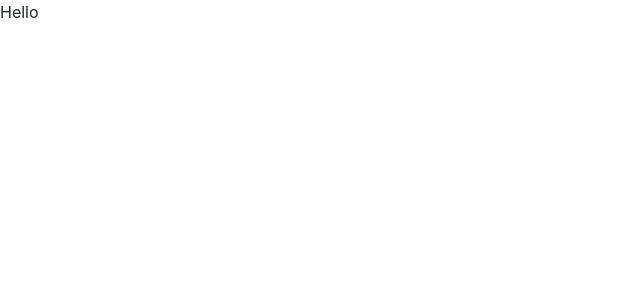
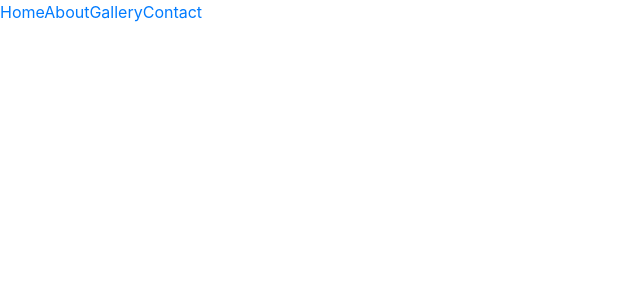
Before and after one commit to ovi240696/BakeryApp, a React (Create React App) app: page / in a window 1280 px wide. Shown: the top 300 px of the page, without its empty margins (0-640 px from the left). Built offline with nearby package versions, Linux system fonts and the light colour scheme.

Commit message:
creating navigation bar

```diff
--- /dev/null
+++ b/public/assets/css/Header/header.css
@@ -0,0 +1,2 @@
+.headerClass {
+}
--- a/public/index.html
+++ b/public/index.html
@@ -15,6 +15,10 @@
       user's mobile device or desktop. See https://developers.google.com/web/fundamentals/web-app-manifest/
     -->
 		<link rel="manifest" href="%PUBLIC_URL%/manifest.json" />
+		<link
+			rel="stylesheet"
+			href="%PUBLIC_URL%/assets/css/Header/header.css"
+		/>
 		<!--
       Notice the use of %PUBLIC_URL% in the tags above.
       It will be replaced with the URL of the `public` folder during the build.
--- a/src/Components/Header/Header.js
+++ b/src/Components/Header/Header.js
@@ -1,10 +1,28 @@
 import React, { Component } from "react";
 
-class HeaderContent extends Component {
+class Header extends Component {
 	state = {};
 	render() {
-		return <div>Hello </div>;
+		return (
+			<div className="headerClass">
+				<div className="topnav" id="myTopnav">
+					<a href="#home" className="active">
+						Home
+					</a>
+					<a href="#news">About</a>
+					<a href="#contact">Gallery</a>
+					<a href="#about">Contact</a>
+					<a
+						href="javascript:void(0);"
+						className="icon"
+						onclick="myFunction()"
+					>
+						<i className="fa fa-bars" />
+					</a>
+				</div>
+			</div>
+		);
 	}
 }
 
-export default HeaderContent;
+export default Header;
--- a/src/index.js
+++ b/src/index.js
@@ -1,11 +1,10 @@
 import React from "react";
 import ReactDOM from "react-dom";
 import "./index.css";
-import App from "./App";
+// import App from "./App";
 import * as serviceWorker from "./serviceWorker";
 import Header from "./Components/Header/Header";
 import "bootstrap/dist/css/bootstrap.css";
-
 ReactDOM.render(
 	<React.StrictMode>
 		{/* <App /> */}
```
Also changed, not shown: src/index.css (+8 -8 lines).
